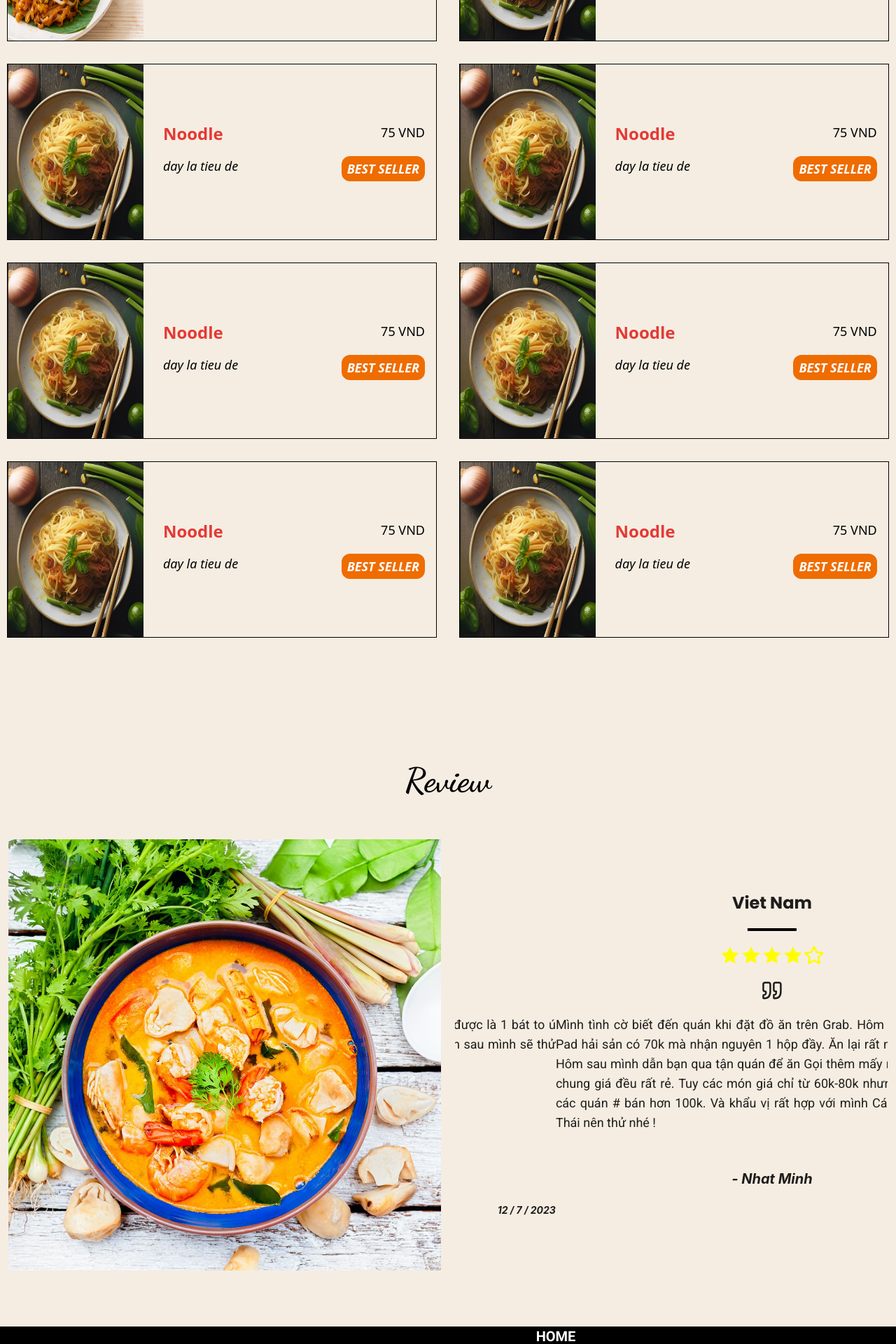
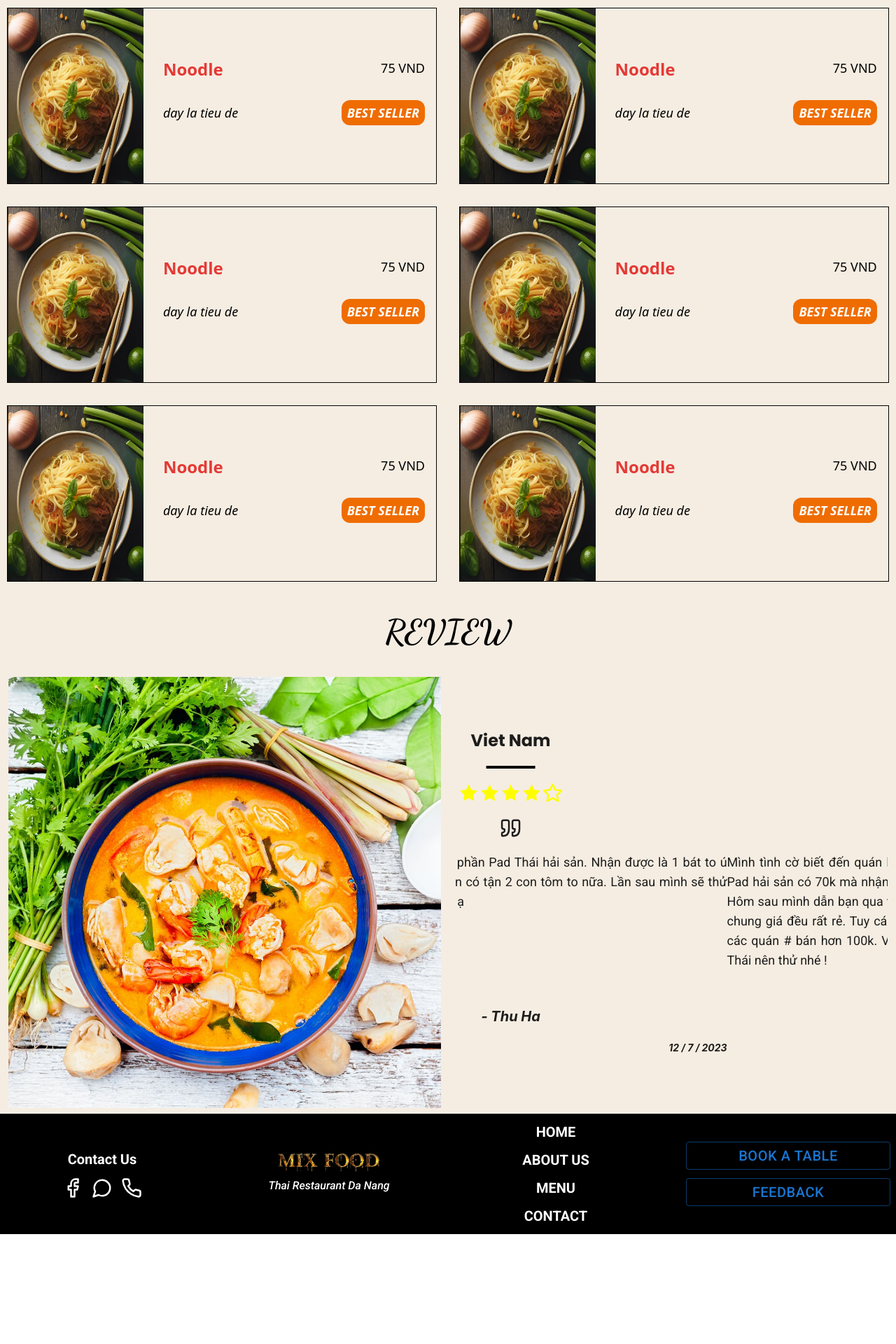
Before and after one commit to Tony810-max/mixfood-v2, a React (Create React App) app: page / in a window 1280 px wide. Shown: the part 4240-6160 px from the top of the page at 70% size. After the commit the page ends 6003 px from the top, so only its background shows below. Built offline with nearby package versions, Linux system fonts and the light colour scheme.

Commit message:
fix: padding

```diff
--- a/src/components/SpecialCard/index.jsx
+++ b/src/components/SpecialCard/index.jsx
@@ -19,7 +19,7 @@ export default function SpecialCard({ image, name, price, title, label }) {
             })}
           </span>
         </div>
-        <div className="flex justify-between ">
+        <div className="flex justify-between items-center py-3">
           <span className="text-lg italic">{title}</span>
           <span className="text-lg bg-[--primary-color] text-[--white-color] py-1 px-2 font-semibold italic rounded-xl">
             {label}
--- a/src/components/layout/Footer/index.jsx
+++ b/src/components/layout/Footer/index.jsx
@@ -8,7 +8,7 @@ import FeedBackFooter from './FeedBackFooter';
 export default function Footer() {
   return (
     <div className="bg-black w-full ">
-      <div className=" flex w-full flex-col lg:flex-row justify-around items-center gap-8 text-[--white-color]">
+      <div className=" flex w-full flex-col py-3  lg:flex-row justify-around items-center gap-8 text-[--white-color]">
         <ContactUsFooter />
         <LogoFooter />
         <NavFooter />
--- a/src/pages/HomePage/components/BestMenuSection/index.jsx
+++ b/src/pages/HomePage/components/BestMenuSection/index.jsx
@@ -6,8 +6,8 @@ import noodle from '../../../../assets/images/Food/Noodle.png';
 
 export default function BestMenuSection() {
   return (
-    <div className="min-h-[100vh] py-20 flex flex-col container items-center gap-20">
-      <span className="text-3xl lg:text-5xl font-dancing-script font-bold">
+    <div className="min-h-[100vh] flex flex-col container items-center ">
+      <span className="text-3xl lg:text-5xl font-dancing-script font-bold py-10">
         SPECIALITIES
       </span>
       <div className="grid grid-cols-1 lg:grid-cols-2 gap-8">
--- a/src/pages/HomePage/components/ReviewSection/index.jsx
+++ b/src/pages/HomePage/components/ReviewSection/index.jsx
@@ -11,9 +11,9 @@ import ReviewCard from '../../../../components/ReviewCard';
 
 export default function ReviewSection() {
   return (
-    <div className=" container py-20 flex flex-col gap-10 px-3">
-      <span className="text-5xl font-dancing-script flex justify-center font-extrabold py-5">
-        Review
+    <div className=" container  flex flex-col  px-3 py-2">
+      <span className="text-5xl font-dancing-script flex justify-center font-extrabold py-10">
+        REVIEW
       </span>
       <div className="flex  flex-col lg:flex-row gap-5">
         <div className="flex-1">
```
